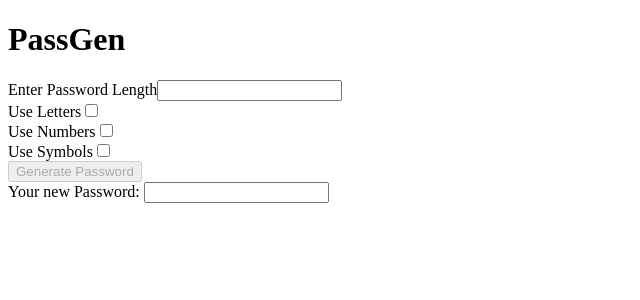
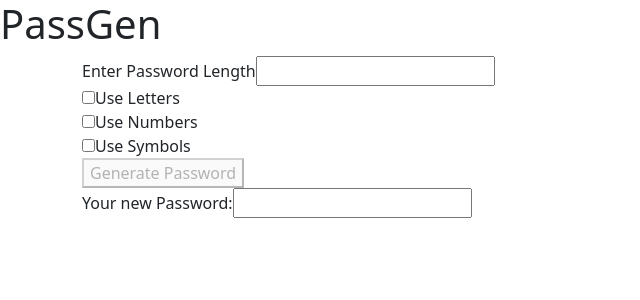
Before and after one commit to AbeTavarez/PassGen, an Angular app: page / in a window 1280 px wide. Shown: the top 300 px of the page, without its empty margins (0-640 px from the left). Built offline with nearby package versions, Linux system fonts and the light colour scheme.

Commit message:
bootstrap added

```diff
--- a/package.json
+++ b/package.json
@@ -18,6 +18,7 @@
     "@angular/platform-browser": "~12.2.0",
     "@angular/platform-browser-dynamic": "~12.2.0",
     "@angular/router": "~12.2.0",
+    "bootstrap": "^5.1.3",
     "rxjs": "~6.6.0",
     "tslib": "^2.3.0",
     "zone.js": "~0.11.4"
--- a/src/app/app.component.html
+++ b/src/app/app.component.html
@@ -1,34 +1,38 @@
 <h1>PassGen</h1>
 
+<div class="container">
   <div>
     <label>Enter Password Length</label>
-  <input type="number" (input)="onChangeLength($event)"/>
+    <input type="number" (input)="onChangeLength($event)" />
   </div>
 
   <div>
+    <input type="checkbox" (change)="onChangeUseLetters()" />
     <label>Use Letters</label>
-  <input type="checkbox" (change)="onChangeUseLetters()"/>
   </div>
 
   <div>
+    <input type="checkbox" (change)="onChangeUseNumbers()" />
     <label>Use Numbers</label>
-  <input type="checkbox" (change)="onChangeUseNumbers()"/>
   </div>
   <div>
+    <input type="checkbox" (change)="onChangeUseSymbols()" />
     <label>Use Symbols</label>
-  <input type="checkbox"(change)="onChangeUseSymbols()"/>
   </div>
 
   <div>
     <button
-    [disabled]="!(length && (includeLetters || includeSymbols || includeNumbers))"
-
-    (click)="onButtonClick()">
+      [disabled]="
+        !(length && (includeLetters || includeSymbols || includeNumbers))
+      "
+      (click)="onButtonClick()"
+    >
       Generate Password
     </button>
   </div>
 
   <div>
     <label>Your new Password: </label>
-  <input [value]="password"/>
+    <input [value]="password" class=""/>
   </div>
+</div>
--- a/src/styles.css
+++ b/src/styles.css
@@ -1 +1,2 @@
 /* You can add global styles to this file, and also import other style files */
+@import "~bootstrap/dist/css/bootstrap.css"
```
Also changed, not shown: 1 other file (tests, documents, lock files or other folders). Lines whose indentation alone changed are shown as unchanged.
